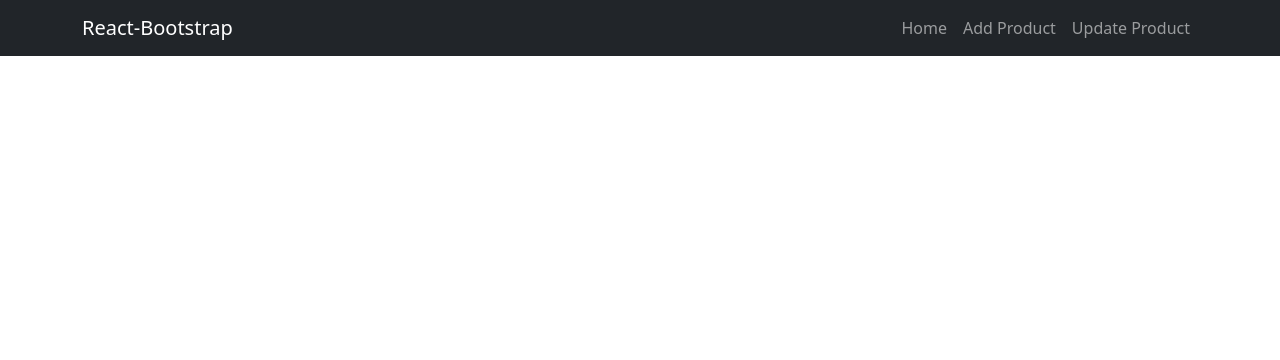
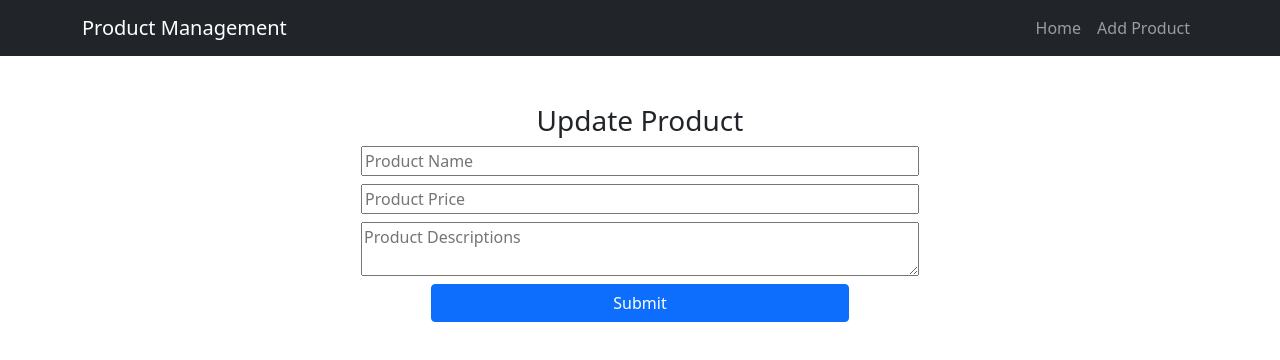
Before and after one commit to asaduzzaman599/simple-crud-client-side, a React (Create React App) app: page /update/1 in a window 1280 px wide. Shown: the top 360 px of the page. Built offline with nearby package versions, Linux system fonts and the light colour scheme; no server answers.

Commit message:
CRUD done

```diff
--- a/src/App.js
+++ b/src/App.js
@@ -4,15 +4,21 @@ import { Route, Routes } from 'react-router-dom';
 import Header from './Components/Header/Header';
 import Home from './Components/Home/Home';
 import AddProduct from './Components/AddProduct/AddProduct';
+import { useState } from 'react';
+import UpdateProduct from './Components/UpdateProduct.js/UpdateProduct';
 
 function App() {
+
+  const [isReload, setIsReload] = useState(false)
   return (
     <div className="App">
+
       <Header></Header>
       <Routes>
-        <Route path='/' element={<Home></Home>}>
-          <Route path='/add' element={<AddProduct></AddProduct>}></Route>
-          <Route path='/update' element={<AddProduct></AddProduct>}></Route>
+        <Route path={'/'} element={<Home reload={[isReload, setIsReload]}></Home>}>
+          <Route index element={<AddProduct reload={[isReload, setIsReload]}></AddProduct>}></Route>
+          <Route path='/add' element={<AddProduct reload={[isReload, setIsReload]}></AddProduct>}></Route>
+          <Route path='/update/:productId' element={<UpdateProduct reload={[isReload, setIsReload]}></UpdateProduct>}></Route>
         </Route>
       </Routes>
     </div>
--- a/src/Components/AddProduct/AddProduct.js
+++ b/src/Components/AddProduct/AddProduct.js
@@ -3,11 +3,11 @@ import { Container } from 'react-bootstrap';
 import { useForm } from 'react-hook-form';
 import { useNavigate } from 'react-router-dom';
 
-const AddProduct = () => {
+const AddProduct = ({ reload }) => {
+    const [isReload, setIsReload] = reload
     const navigate = useNavigate()
-    const { register, handleSubmit } = useForm();
+    const { register, handleSubmit, reset } = useForm();
     const onSubmit = productInfo => {
-        console.log(productInfo)
         fetch('http://localhost:2000/product', {
             method: 'POST',
             headers: {
@@ -17,15 +17,16 @@ const AddProduct = () => {
         })
             .then(res => res.json())
             .then(data => {
-                console.log(data)
                 if (data.result.acknowledged) {
-
+                    setIsReload(!isReload)
+                    reset();
+                    navigate('/')
                 }
             })
 
     };
     return (
-        <Container>
+        <Container className='mt-5'>
             <h3>Add Product</h3>
             <form className='d-flex flex-column w-50 mx-auto gap-2' onSubmit={handleSubmit(onSubmit)}>
                 <input placeholder='Product Name' {...register("name")} />
--- a/src/Components/Header/Header.js
+++ b/src/Components/Header/Header.js
@@ -6,13 +6,12 @@ const Header = () => {
     return (
         <Navbar collapseOnSelect expand="lg" bg="dark" variant="dark">
             <Container>
-                <Navbar.Brand href="#home">React-Bootstrap</Navbar.Brand>
+                <Navbar.Brand href="/">Product Management</Navbar.Brand>
                 <Navbar.Toggle aria-controls="responsive-navbar-nav" />
                 <Navbar.Collapse id="responsive-navbar-nav">
                     <Nav className="ms-auto">
-                        <Link className='nav-link' to="/home">Home</Link>
+                        <Link className='nav-link' to="/">Home</Link>
                         <Link className='nav-link' to="/add">Add Product</Link>
-                        <Link className='nav-link' to="/update">Update Product</Link>
 
                     </Nav>
 
--- a/src/Components/Home/Home.js
+++ b/src/Components/Home/Home.js
@@ -4,9 +4,9 @@ import { Outlet } from 'react-router-dom';
 import AddProduct from '../AddProduct/AddProduct';
 import Product from '../Product/Product';
 
-const Home = () => {
+const Home = ({ reload }) => {
+    const [isReload, setIsReload] = reload
     const [products, setProducts] = useState([])
-    const [isReload, setIsReload] = useState(false)
     useEffect(() => {
         fetch('http://localhost:2000/product')
             .then(res => res.json())
--- a/src/Components/Product/Product.js
+++ b/src/Components/Product/Product.js
@@ -10,7 +10,6 @@ const Product = ({ product: { _id, name, description, price }, reload }) => {
         }).then(res => res.json())
             .then(data => {
                 if (data.deletedCount) {
-                    console.log(data)
                     setIsReload(!isReaload)
                 }
             })
@@ -20,7 +19,7 @@ const Product = ({ product: { _id, name, description, price }, reload }) => {
             <h3>{name}</h3>
             <p>{description}</p>
             <p>${price}</p>
-            <p><Link className='btn btn-success me-3' to="/">Update</Link><button onClick={() => handleDelete(_id)} className='btn btn-danger'>X</button></p>
+            <p><Link className='btn btn-success me-3' to={`/update/${_id}`}>Update</Link><button onClick={() => handleDelete(_id)} className='btn btn-danger'>X</button></p>
         </div>
     );
 };
--- /dev/null
+++ b/src/Components/UpdateProduct.js/UpdateProduct.js
@@ -0,0 +1,59 @@
+import React, { useEffect, useState } from 'react';
+import { Container } from 'react-bootstrap';
+import { useForm } from 'react-hook-form';
+import { useNavigate, useParams } from 'react-router-dom';
+
+const UpdateProduct = ({ reload }) => {
+    const [isReload, setIsReload] = reload;
+    const { productId } = useParams()
+    const navigate = useNavigate()
+    const { register, handleSubmit, setValue, reset } = useForm();
+    const [product, setProduct] = useState({})
+
+    useEffect(() => {
+        const url = `http://localhost:2000/product/${productId}`
+        fetch(url)
+            .then(res => res.json())
+            .then(data => {
+                setValue("name", data[0].name)
+                setValue("price", data[0].price)
+                setValue("description", data[0].description)
+                setProduct(data[0])
+
+
+            })
+    }, [])
+
+
+    const onSubmit = productInfo => {
+        const url = `http://localhost:2000/product/${productId}`
+        fetch(url, {
+            method: 'PUT',
+            headers: {
+                "content-type": "application/json"
+            },
+            body: JSON.stringify(productInfo)
+        })
+            .then(res => res.json())
+            .then(data => {
+                if (data.acknowledged) {
+                    setIsReload(!isReload)
+                    reset();
+                    navigate('/')
+                }
+            })
+
+    };
+    return (
+        <Container>
+            <h3 className='mt-5'>Update Product</h3>
+            <form className='d-flex flex-column w-50 mx-auto gap-2' onSubmit={handleSubmit(onSubmit)}>
+                <input placeholder='Product Name'  {...register("name")} />
+                <input placeholder='Product Price'  {...register("price")} />
+                <textarea placeholder='Product Descriptions' {...register("description")} />
+                <input className='w-75 btn btn-primary mx-auto' type="submit" />
+            </form>
+        </Container>
+    );
+};
+export default UpdateProduct;
```
